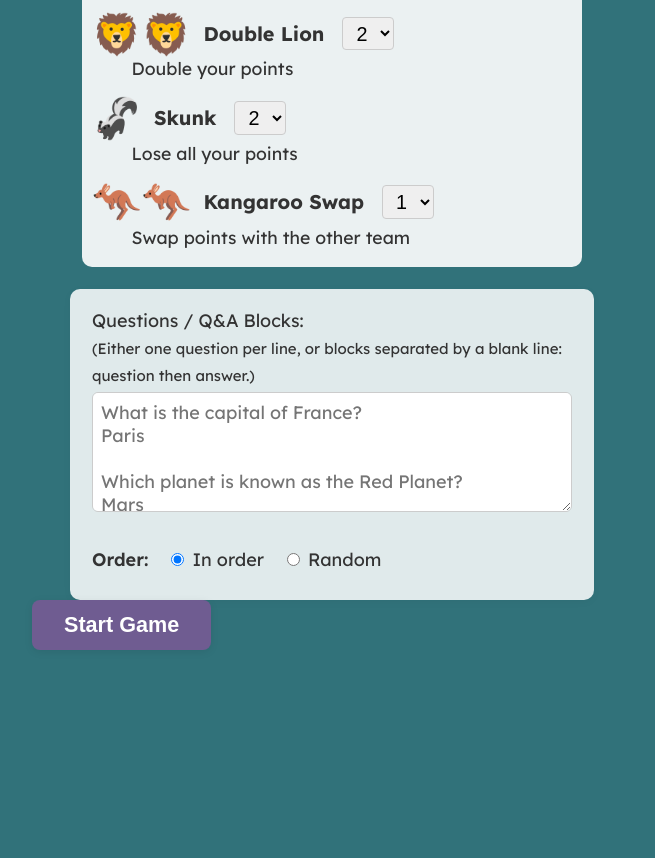
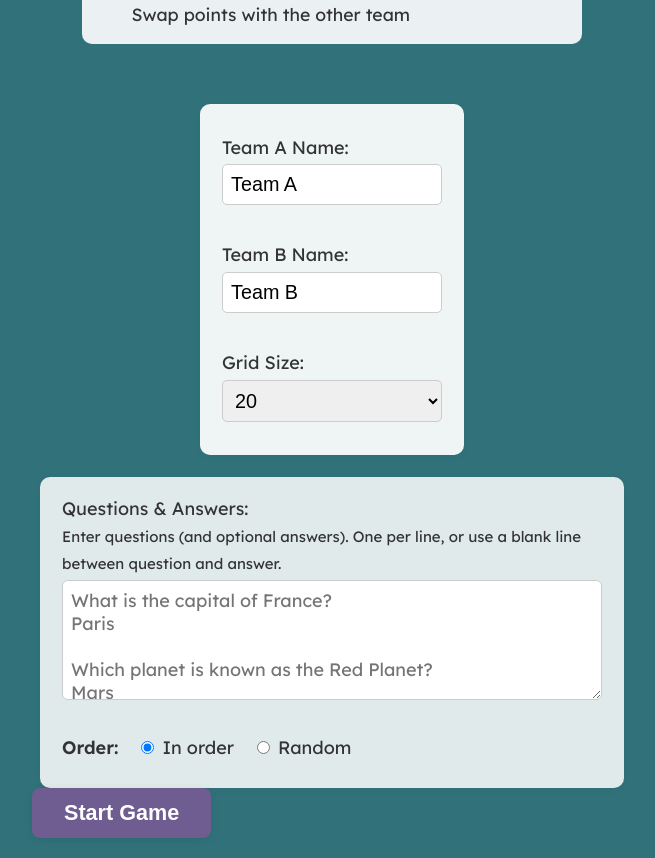
Before and after one commit to cpiontek/tornado-game, a website: page index.html in a window 1280 px wide. Shown: the part 805-1663 px from the top of the page, without its empty margins (308-963 px from the left). Before the commit the page ends 1475 px from the top, so only its background shows below. Drawn offline with Linux system fonts and the light colour scheme.

Commit message:
Compact setup: team/grid right of How to Play, questions box below, concise instructions

```diff
--- a/index.html
+++ b/index.html
@@ -611,6 +611,45 @@
       background: #59487a;
       transform: scale(1.05);
     }
+    .setup-flex-row {
+      display: flex;
+      flex-direction: row;
+      gap: 2.2rem;
+      align-items: flex-start;
+      justify-content: center;
+      margin-bottom: 0.5rem;
+      flex-wrap: wrap;
+    }
+    .compact-setup-form {
+      display: flex;
+      flex-direction: column;
+      gap: 0.7rem;
+      min-width: 180px;
+      max-width: 220px;
+      background: rgba(255,255,255,0.92);
+      border-radius: 10px;
+      padding: 1.1rem 1.2rem 1.1rem 1.2rem;
+      box-shadow: 0 2px 8px rgba(0,0,0,0.04);
+      font-size: 1.1rem;
+    }
+    .compact-setup-form input, .compact-setup-form select {
+      width: 100%;
+      font-size: 1.1rem;
+      padding: 0.3rem 0.5rem;
+      border-radius: 5px;
+      border: 1px solid #ccc;
+      margin-top: 0.2rem;
+      margin-bottom: 0.2rem;
+      box-sizing: border-box;
+    }
+    .compact-questions-block {
+      margin: 1.2rem auto 0 auto;
+      max-width: 540px;
+      background: rgba(255,255,255,0.85);
+      border-radius: 10px;
+      padding: 1rem 1.2rem 0.5rem 1.2rem;
+      box-shadow: 0 2px 8px rgba(0,0,0,0.04);
+    }
   </style>
 </head>
 <body>
@@ -621,21 +660,7 @@
       <img src="tornado-logo.png" alt="Tornado Game Logo" class="logo-large">
       <button id="startGameBtnTop" class="start-large purple-btn">Start Game</button>
     </div>
-    <form id="setupForm" onsubmit="return false;">
-      <label>Team A Name:
-        <input id="teamANameInput" value="Team A" required>
-      </label>
-      <label>Team B Name:
-        <input id="teamBNameInput" value="Team B" required>
-      </label>
-      <label>Grid Size:
-        <select id="gridSizeInput">
-          <option>8</option><option>10</option><option>16</option>
-          <option selected>20</option><option>24</option>
-          <option>30</option><option>32</option><option>40</option>
-        </select>
-      </label>
-    </form>
+    <div class="setup-flex-row">
       <div class="game-info compact-info">
         <div class="how-to-play">
           <p class="how-title">How to Play (for Teachers):</p>
@@ -662,10 +687,26 @@
           </div>
         </div>
       </div>
-    <div class="questions-block">
+      <form id="setupForm" onsubmit="return false;" class="compact-setup-form">
+        <label>Team A Name:
+          <input id="teamANameInput" value="Team A" required maxlength="16">
+        </label>
+        <label>Team B Name:
+          <input id="teamBNameInput" value="Team B" required maxlength="16">
+        </label>
+        <label>Grid Size:
+          <select id="gridSizeInput">
+            <option>8</option><option>10</option><option>16</option>
+            <option selected>20</option><option>24</option>
+            <option>30</option><option>32</option><option>40</option>
+          </select>
+        </label>
+      </form>
+    </div>
+    <div class="questions-block compact-questions-block">
       <label>
-        Questions / Q&amp;A Blocks:<br/>
-        <small>(Either one question per line, or blocks separated by a blank line: question then answer.)</small>
+        Questions &amp; Answers:<br/>
+        <small>Enter questions (and optional answers). One per line, or use a blank line between question and answer.</small>
         <textarea id="questionsInput"
           placeholder="What is the capital of France?
 Paris
```
Lines whose indentation alone changed are shown as unchanged.
